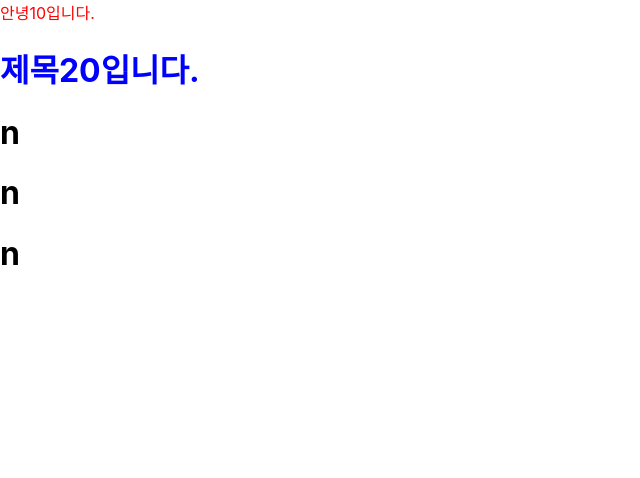
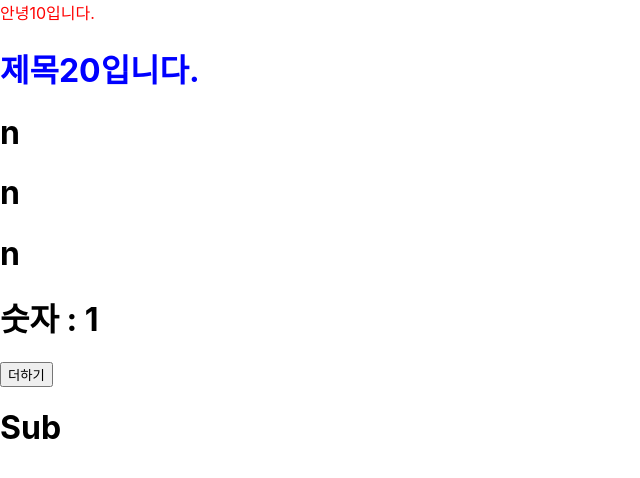
Before and after one commit to haerong22/Study, a React (Create React App) app in the folder react-springboot/my-app/: page / in a window 1280 px wide. Shown: the top 478 px of the page, without its empty margins (0-640 px from the left). Built offline with nearby package versions, Linux system fonts and the light colour scheme.

Commit message:
react : useState, component

```diff
--- a/react-springboot/my-app/src/App.js
+++ b/react-springboot/my-app/src/App.js
@@ -1,4 +1,6 @@
+import { useState } from 'react';
 import './App.css';
+import Sub from './Sub';
 
 let a = 10;
 const b = 20;
@@ -24,15 +26,26 @@ function App() {
   );
   console.log(newUser);
 
+  const [number, setNumber] = useState(1);
+  const add = () => {
+    setNumber(number + 1);
+    console.log('add', number);
+  };
+
   return (
     <>
       <div style={mystyle}>안녕{a === 10 ? '10입니다.' : '10이 아닙니다'}</div>
       <h1 className="box-style">제목{b === 20 && '20입니다.'}</h1>
       <div>
         {list.map((n) => (
-          <h1>n</h1>
+          <h1 key={n}>n</h1>
         ))}
       </div>
+      <div>
+        <h1>숫자 : {number} </h1>
+        <button onClick={add}>더하기</button>
+      </div>
+      <Sub />
     </>
   );
 }
--- /dev/null
+++ b/react-springboot/my-app/src/Sub.js
@@ -0,0 +1,12 @@
+import React from 'react';
+
+const Sub = () => {
+  console.log('sub');
+  return (
+    <div>
+      <h1>Sub</h1>
+    </div>
+  );
+};
+
+export default Sub;
```
Also changed, not shown: 1 other file (tests, documents, lock files or other folders).
